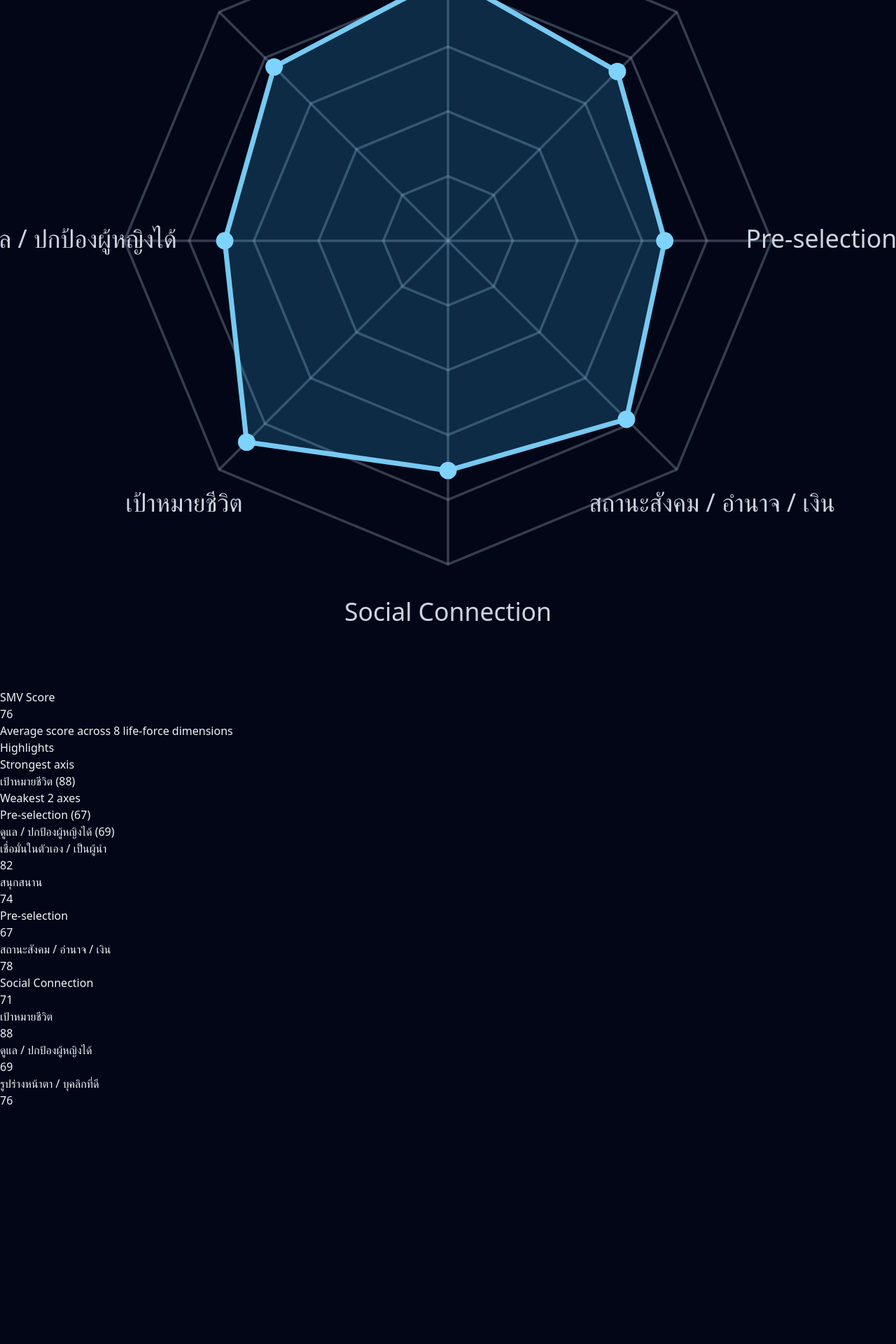
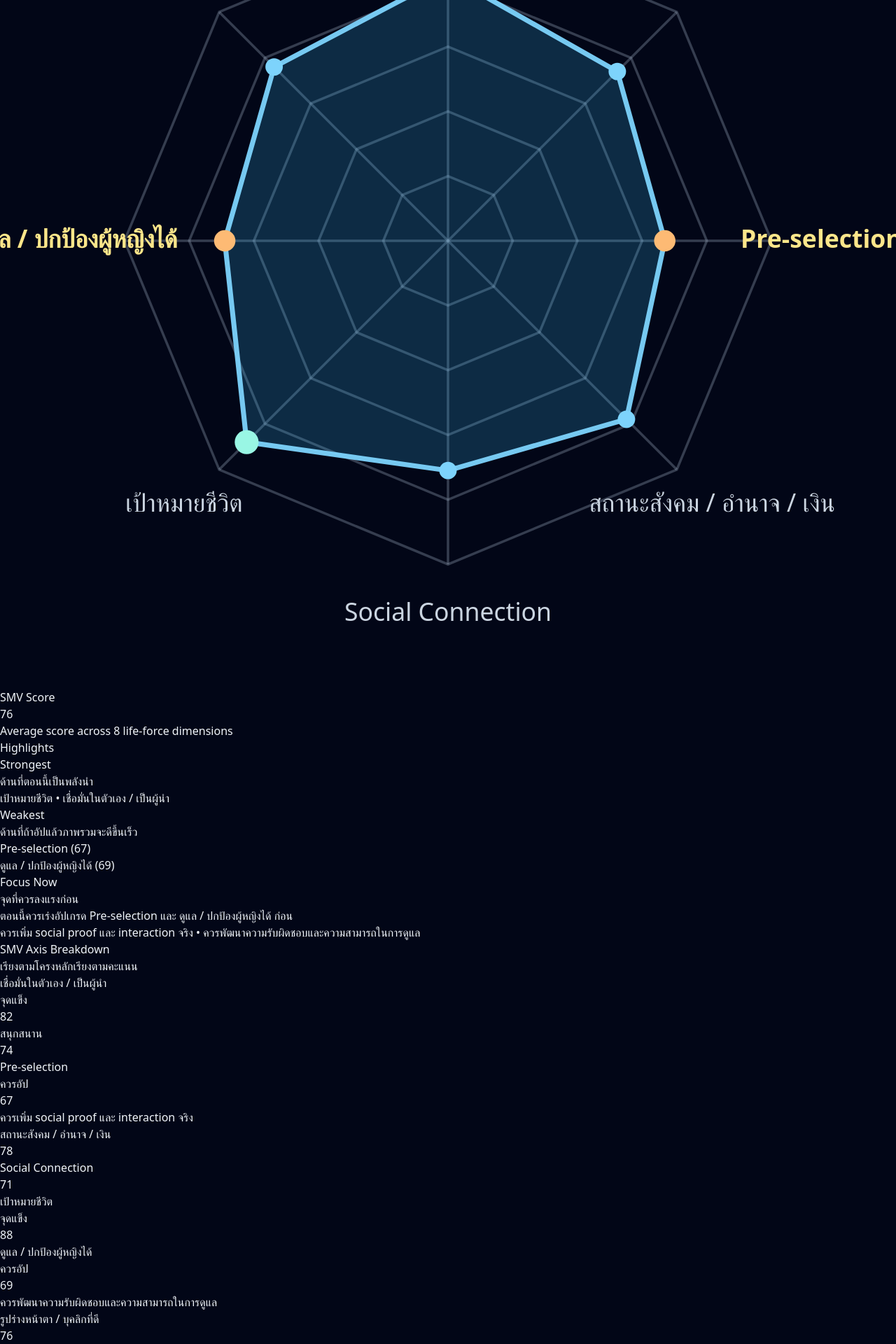
Before and after one commit to Fuadee/GOAL, a Next.js app: page /smv in a window 1280 px wide. Shown: the part 464-2384 px from the top of the page at 70% size. Before the commit the page ends 2048 px from the top, so only its background shows below. Built offline with nearby package versions, Linux system fonts and the light colour scheme.

Commit message:
Enhance SMV page hierarchy with strength/weakness focus

```diff
--- a/app/smv/page.tsx
+++ b/app/smv/page.tsx
@@ -4,7 +4,16 @@ import { useMemo, useState } from 'react';
 
 import { Navbar } from '@/components/navbar';
 import { SmvEditScoresModal } from '@/components/smv/SmvEditScoresModal';
-import { SMV_AXIS_KEYS, SMV_SAMPLE_PROFILE, buildSmvDashboardData, type SmvScores } from '@/lib/smv/constants';
+import {
+  SMV_AXIS_INSIGHTS,
+  SMV_AXIS_KEYS,
+  SMV_SAMPLE_PROFILE,
+  buildSmvDashboardData,
+  getAxisTier,
+  getSortedAxes,
+  type SmvAxisTier,
+  type SmvScores
+} from '@/lib/smv/constants';
 
 const RADAR_SIZE = 360;
 const CENTER = RADAR_SIZE / 2;
@@ -36,8 +45,13 @@ export default function SmvPage() {
   const [isEditOpen, setIsEditOpen] = useState(false);
   const [isSaving, setIsSaving] = useState(false);
   const [saveError, setSaveError] = useState<string | null>(null);
+  const [sortMode, setSortMode] = useState<'framework' | 'score'>('framework');
 
   const dashboardData = useMemo(() => buildSmvDashboardData(scores), [scores]);
+  const strongestAxisLabels = dashboardData.strongestAxes.map((axis) => axis.label);
+  const weakestAxisLabels = dashboardData.weakestAxes.map((axis) => axis.label);
+  const weakestInsight = dashboardData.weakestAxes.map((axis) => SMV_AXIS_INSIGHTS[axis.key]).join(' • ');
+  const sortedCardAxes = useMemo(() => getSortedAxes(scores, sortMode), [scores, sortMode]);
 
   const handleSaveScores = async (nextScores: SmvScores, nextReflection: string) => {
     setSaveError(null);
@@ -117,6 +131,7 @@ export default function SmvPage() {
                   const angle = -Math.PI / 2 + (2 * Math.PI * index) / SMV_AXIS_KEYS.length;
                   const outerPoint = polarToCartesian(angle, OUTER_RADIUS);
                   const labelPoint = polarToCartesian(angle, OUTER_RADIUS + 20);
+                  const tier = getAxisTier(item.key, scores);
 
                   return (
                     <g key={item.key}>
@@ -131,8 +146,9 @@ export default function SmvPage() {
                       <text
                         x={labelPoint.x}
                         y={labelPoint.y}
-                        fill="rgb(203 213 225)"
+                        fill={tier === 'weakness' ? 'rgb(253 230 138)' : 'rgb(203 213 225)'}
                         fontSize="10"
+                        fontWeight={tier === 'weakness' ? '700' : '500'}
                         textAnchor="middle"
                         dominantBaseline="middle"
                       >
@@ -153,10 +169,24 @@ export default function SmvPage() {
                   const angle = -Math.PI / 2 + (2 * Math.PI * index) / SMV_AXIS_KEYS.length;
                   const radius = (item.score / 100) * OUTER_RADIUS;
                   const point = polarToCartesian(angle, radius);
+                  const tier = getAxisTier(item.key, scores);
+                  const pointStyleByTier: Record<SmvAxisTier, { fill: string; radius: number }> = {
+                    strength: { fill: 'rgb(153 246 228)', radius: 4.8 },
+                    weakness: { fill: 'rgb(253 186 116)', radius: 4.3 },
+                    balanced: { fill: 'rgb(125 211 252)', radius: 3.5 }
+                  };
+                  const tierLabel =
+                    tier === 'strength' ? 'จุดแข็ง' : tier === 'weakness' ? 'ควรอัป' : 'สมดุล';
 
                   return (
-                    <circle key={`${item.key}-point`} cx={point.x} cy={point.y} r="3.5" fill="rgb(125 211 252)">
-                      <title>{`${item.label}: ${item.score}`}</title>
+                    <circle
+                      key={`${item.key}-point`}
+                      cx={point.x}
+                      cy={point.y}
+                      r={pointStyleByTier[tier].radius}
+                      fill={pointStyleByTier[tier].fill}
+                    >
+                      <title>{`${item.label} — ${tierLabel} (${item.score})`}</title>
                     </circle>
                   );
                 })}
@@ -174,21 +204,29 @@ export default function SmvPage() {
             <article className="rounded-3xl border border-white/10 bg-white/5 p-6">
               <h3 className="text-lg font-semibold text-white">Highlights</h3>
               <div className="mt-4 space-y-4 text-sm text-slate-300">
-                <div>
-                  <p className="text-slate-400">Strongest axis</p>
-                  <p className="mt-1 font-medium text-emerald-300">
-                    {dashboardData.strongestAxis.label} ({dashboardData.strongestAxis.score})
-                  </p>
+                <div className="rounded-2xl border border-teal-300/20 bg-teal-300/5 p-3">
+                  <p className="text-xs uppercase tracking-[0.2em] text-teal-200/70">Strongest</p>
+                  <p className="mt-1 text-[11px] text-slate-400">ด้านที่ตอนนี้เป็นพลังนำ</p>
+                  <p className="mt-2 font-medium text-teal-200">{strongestAxisLabels.join(' • ')}</p>
                 </div>
-                <div>
-                  <p className="text-slate-400">Weakest 2 axes</p>
-                  <ul className="mt-1 space-y-1">
+                <div className="rounded-2xl border border-amber-300/20 bg-amber-300/5 p-3">
+                  <p className="text-xs uppercase tracking-[0.2em] text-amber-200/70">Weakest</p>
+                  <p className="mt-1 text-[11px] text-slate-400">ด้านที่ถ้าอัปแล้วภาพรวมจะดีขึ้นเร็ว</p>
+                  <ul className="mt-2 space-y-1">
                     {dashboardData.weakestAxes.map((axis) => (
-                      <li key={axis.key} className="font-medium text-amber-300">
+                      <li key={axis.key} className="font-medium text-amber-200">
                         {axis.label} ({axis.score})
                       </li>
                     ))}
                   </ul>
+                </div>
+                <div className="rounded-2xl border border-cyan-300/20 bg-cyan-300/[0.06] p-3">
+                  <p className="text-xs uppercase tracking-[0.2em] text-cyan-100/80">Focus Now</p>
+                  <p className="mt-1 text-[11px] text-slate-400">จุดที่ควรลงแรงก่อน</p>
+                  <p className="mt-2 font-medium text-cyan-100">
+                    ตอนนี้ควรเร่งอัปเกรด {weakestAxisLabels.join(' และ ')} ก่อน
+                  </p>
+                  <p className="mt-2 text-xs text-cyan-100/75">{weakestInsight}</p>
                 </div>
               </div>
             </article>
@@ -202,16 +240,81 @@ export default function SmvPage() {
           </aside>
         </section>
 
-        <section className="grid gap-4 sm:grid-cols-2 xl:grid-cols-4">
-          {dashboardData.axes.map((item) => (
-            <article key={item.key} className="rounded-2xl border border-white/10 bg-white/5 p-4 backdrop-blur">
-              <p className="text-xs uppercase tracking-[0.2em] text-slate-400">{item.label}</p>
-              <p className="mt-2 text-2xl font-semibold text-white">{item.score}</p>
-              <div className="mt-3 h-2 rounded-full bg-slate-800">
-                <div className="h-2 rounded-full bg-cyan-300" style={{ width: `${item.score}%` }} aria-hidden="true" />
-              </div>
-            </article>
-          ))}
+        <section className="space-y-4">
+          <div className="flex items-center justify-between gap-3">
+            <h2 className="text-base font-semibold text-white">SMV Axis Breakdown</h2>
+            <div className="inline-flex rounded-xl border border-white/15 bg-slate-900/70 p-1">
+              <button
+                type="button"
+                onClick={() => setSortMode('framework')}
+                className={`rounded-lg px-3 py-1.5 text-xs font-medium transition ${
+                  sortMode === 'framework'
+                    ? 'bg-white/10 text-cyan-100'
+                    : 'text-slate-300 hover:bg-white/5 hover:text-slate-100'
+                }`}
+              >
+                เรียงตามโครงหลัก
+              </button>
+              <button
+                type="button"
+                onClick={() => setSortMode('score')}
+                className={`rounded-lg px-3 py-1.5 text-xs font-medium transition ${
+                  sortMode === 'score'
+                    ? 'bg-white/10 text-cyan-100'
+                    : 'text-slate-300 hover:bg-white/5 hover:text-slate-100'
+                }`}
+              >
+                เรียงตามคะแนน
+              </button>
+            </div>
+          </div>
+          <div className="grid gap-4 sm:grid-cols-2 xl:grid-cols-4">
+            {sortedCardAxes.map((item) => {
+              const tier = getAxisTier(item.key, scores);
+              const isStrength = tier === 'strength';
+              const isWeakness = tier === 'weakness';
+
+              return (
+                <article
+                  key={item.key}
+                  className={`rounded-2xl border p-4 backdrop-blur transition ${
+                    isStrength
+                      ? 'border-teal-300/35 bg-teal-300/[0.07] shadow-[0_0_30px_rgba(45,212,191,0.15)]'
+                      : isWeakness
+                        ? 'border-amber-300/30 bg-amber-300/[0.06]'
+                        : 'border-white/10 bg-white/5'
+                  }`}
+                >
+                  <div className="flex items-start justify-between gap-2">
+                    <p className="text-xs uppercase tracking-[0.2em] text-slate-300">{item.label}</p>
+                    {isStrength ? (
+                      <span className="rounded-full border border-teal-200/35 bg-teal-300/20 px-2 py-0.5 text-[10px] font-semibold uppercase tracking-[0.18em] text-teal-100">
+                        จุดแข็ง
+                      </span>
+                    ) : null}
+                    {isWeakness ? (
+                      <span className="rounded-full border border-amber-200/35 bg-amber-300/20 px-2 py-0.5 text-[10px] font-semibold uppercase tracking-[0.18em] text-amber-100">
+                        ควรอัป
+                      </span>
+                    ) : null}
+                  </div>
+                  <p className={`mt-2 text-2xl font-semibold ${isStrength ? 'text-teal-100' : 'text-white'}`}>{item.score}</p>
+                  <div className="mt-3 h-2 rounded-full bg-slate-800">
+                    <div
+                      className={`h-2 rounded-full ${
+                        isStrength ? 'bg-teal-300' : isWeakness ? 'bg-amber-300' : 'bg-cyan-300'
+                      }`}
+                      style={{ width: `${item.score}%` }}
+                      aria-hidden="true"
+                    />
+                  </div>
+                  {isWeakness ? (
+                    <p className="mt-3 text-xs leading-relaxed text-amber-100/80">{SMV_AXIS_INSIGHTS[item.key]}</p>
+                  ) : null}
+                </article>
+              );
+            })}
+          </div>
         </section>
       </section>
 
--- a/lib/smv/constants.ts
+++ b/lib/smv/constants.ts
@@ -28,6 +28,7 @@ export const SMV_AXIS_META = SMV_AXIS_KEYS.map((key) => ({
 }));
 
 export type SmvScores = Record<SmvAxisKey, number>;
+export type SmvAxisTier = 'strength' | 'weakness' | 'balanced';
 
 export type SmvDashboardAxis = {
   key: SmvAxisKey;
@@ -39,8 +40,81 @@ export type SmvDashboardData = {
   axes: SmvDashboardAxis[];
   totalScore: number;
   strongestAxis: SmvDashboardAxis;
+  strongestAxes: SmvDashboardAxis[];
   weakestAxes: SmvDashboardAxis[];
 };
+
+export const SMV_AXIS_INSIGHTS: Record<SmvAxisKey, string> = {
+  confidence_leadership: 'ควรเพิ่มความมั่นใจและการตัดสินใจนำ',
+  fun_emotion: 'ควรเพิ่มพลังบวก ความลื่นไหล และความสนุก',
+  pre_selection: 'ควรเพิ่ม social proof และ interaction จริง',
+  status_money_power: 'ควรเสริมภาพลักษณ์ความมั่นคงและสถานะ',
+  social_connection: 'ควรขยายเครือข่ายและเจอคนเพิ่ม',
+  mission_purpose: 'ควรทำเป้าหมายชีวิตให้ชัดและเดินหน้าต่อเนื่อง',
+  protector_provider: 'ควรพัฒนาความรับผิดชอบและความสามารถในการดูแล',
+  looks_presence: 'ควรลงทุนกับรูปร่าง บุคลิก และการแต่งตัว'
+};
+
+function getAxisByFrameworkOrder(axisKey: SmvAxisKey) {
+  return SMV_AXIS_KEYS.indexOf(axisKey);
+}
+
+function byScoreDesc(a: SmvDashboardAxis, b: SmvDashboardAxis) {
+  if (b.score !== a.score) {
+    return b.score - a.score;
+  }
+
+  return getAxisByFrameworkOrder(a.key) - getAxisByFrameworkOrder(b.key);
+}
+
+function byScoreAsc(a: SmvDashboardAxis, b: SmvDashboardAxis) {
+  if (a.score !== b.score) {
+    return a.score - b.score;
+  }
+
+  return getAxisByFrameworkOrder(a.key) - getAxisByFrameworkOrder(b.key);
+}
+
+export function getSortedAxes(scores: SmvScores, mode: 'framework' | 'score' = 'framework') {
+  const axes = SMV_AXIS_META.map((axis) => ({
+    key: axis.key,
+    label: axis.label,
+    score: scores[axis.key]
+  }));
+
+  if (mode === 'score') {
+    return [...axes].sort(byScoreDesc);
+  }
+
+  return axes;
+}
+
+export function getStrongestAxes(scores: SmvScores, count = 2): SmvAxisKey[] {
+  return getSortedAxes(scores, 'score')
+    .slice(0, count)
+    .map((axis) => axis.key);
+}
+
+export function getWeakestAxes(scores: SmvScores, count = 2): SmvAxisKey[] {
+  return getSortedAxes(scores, 'framework')
+    .sort((a, b) => byScoreAsc(a, b))
+    .slice(0, count)
+    .map((axis) => axis.key);
+}
+
+export function getAxisTier(axisKey: SmvAxisKey, scores: SmvScores): SmvAxisTier {
+  const strongestAxes = getStrongestAxes(scores);
+  if (strongestAxes.includes(axisKey)) {
+    return 'strength';
+  }
+
+  const weakestAxes = getWeakestAxes(scores);
+  if (weakestAxes.includes(axisKey)) {
+    return 'weakness';
+  }
+
+  return 'balanced';
+}
 
 // Temporary sample data structure (ready to be swapped with Supabase payload later)
 export const SMV_SAMPLE_PROFILE: SmvScores = {
@@ -55,19 +129,17 @@ export const SMV_SAMPLE_PROFILE: SmvScores = {
 };
 
 export function buildSmvDashboardData(scores: SmvScores): SmvDashboardData {
-  const axes = SMV_AXIS_META.map((axis) => ({
-    key: axis.key,
-    label: axis.label,
-    score: scores[axis.key]
-  }));
+  const axes = getSortedAxes(scores, 'framework');
 
   const totalScore = Math.round(axes.reduce((sum, item) => sum + item.score, 0) / axes.length);
-  const sortedByScore = [...axes].sort((a, b) => a.score - b.score);
+  const strongestAxes = getStrongestAxes(scores).map((key) => axes.find((axis) => axis.key === key)!);
+  const weakestAxes = getWeakestAxes(scores).map((key) => axes.find((axis) => axis.key === key)!);
 
   return {
     axes,
     totalScore,
-    strongestAxis: sortedByScore[sortedByScore.length - 1],
-    weakestAxes: sortedByScore.slice(0, 2)
+    strongestAxis: strongestAxes[0],
+    strongestAxes,
+    weakestAxes
   };
 }
```
